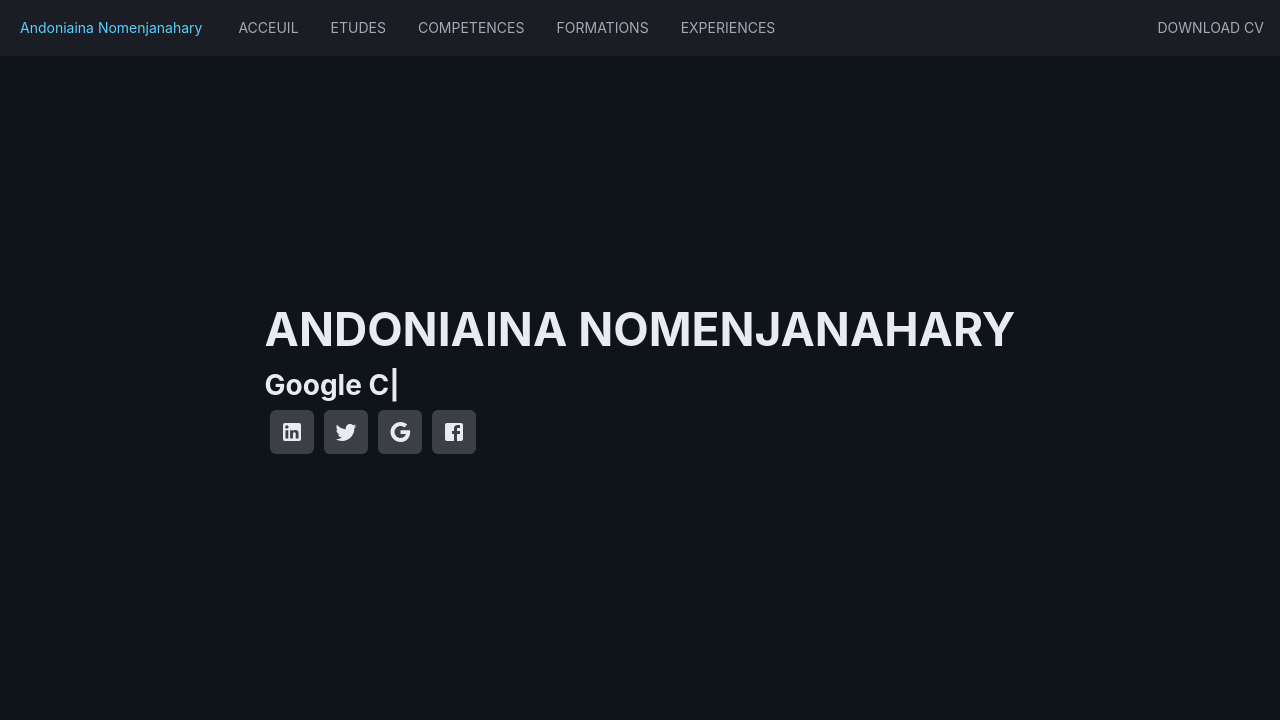
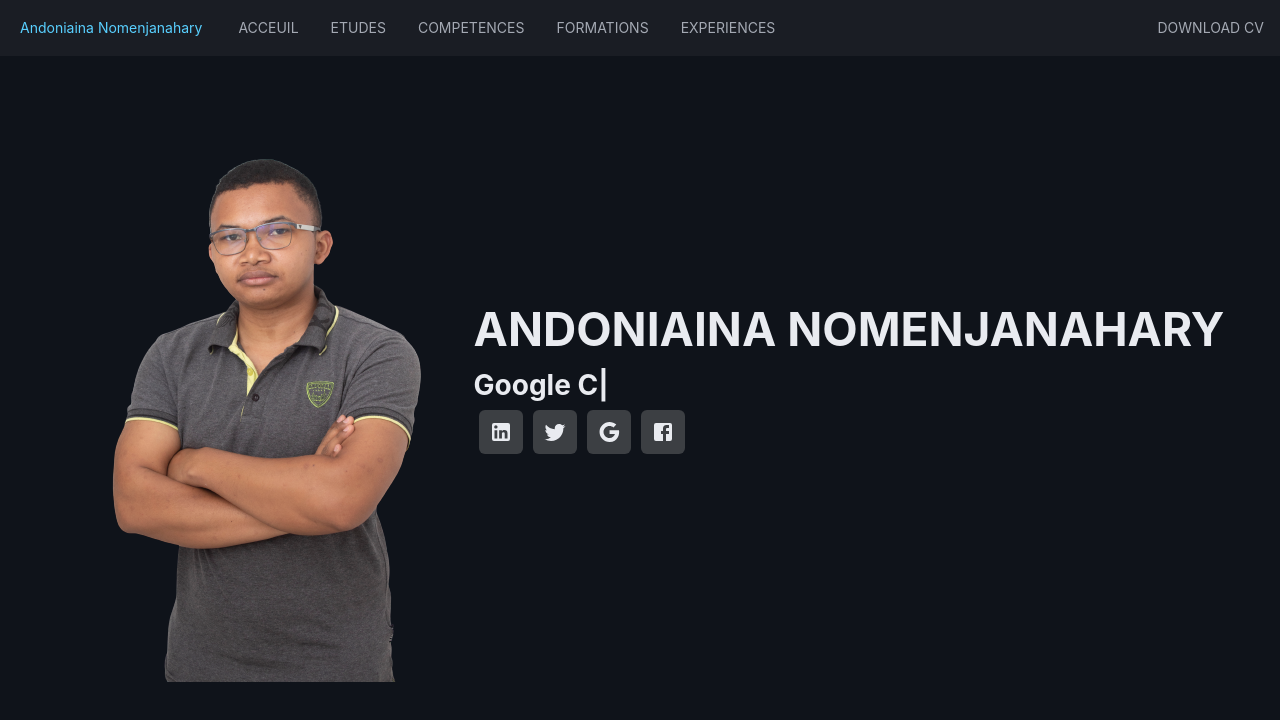
Before and after one commit to AndoniainaNantenaina/profile, a React (Create React App) app: page / in a window 1280 px wide. Shown: the top 720 px of the page. Built offline with nearby package versions, Linux system fonts and the light colour scheme.

Commit message:
Adding landing page profile photo

```diff
--- a/src/components/Home.js
+++ b/src/components/Home.js
@@ -12,6 +12,9 @@
       alignItems : 'center',
       height : "80vh",
     }}>
+      <Col>
+      <img src={require('../images/Ando-removebg-preview.png')}/>
+      </Col>
       <Col>
       <h1>ANDONIAINA NOMENJANAHARY</h1>
       <TypeAnimation
```
Also changed, not shown: src/images/Ando-removebg-preview.png (added), 1 other file (tests, documents, lock files or other folders).
